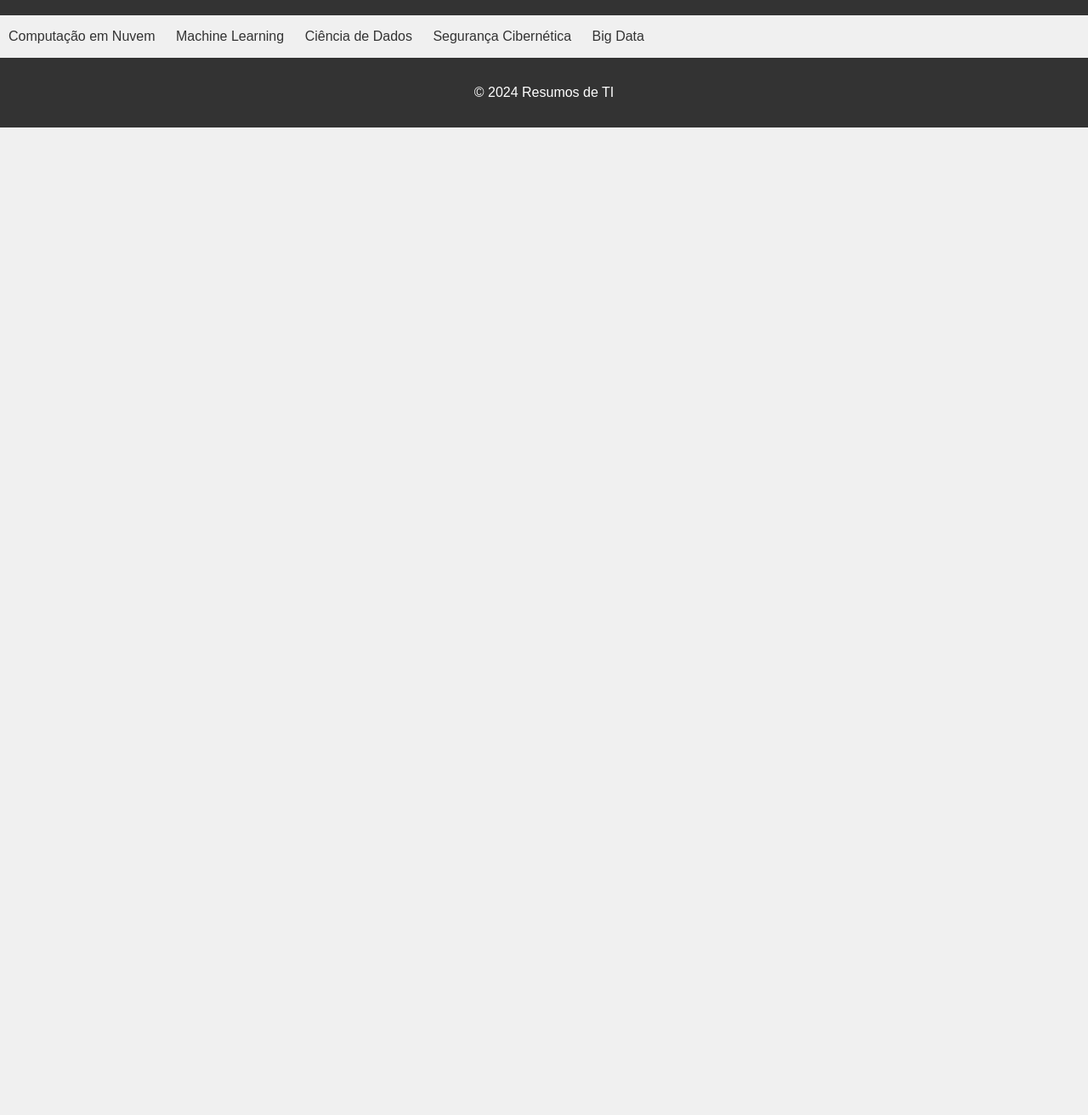
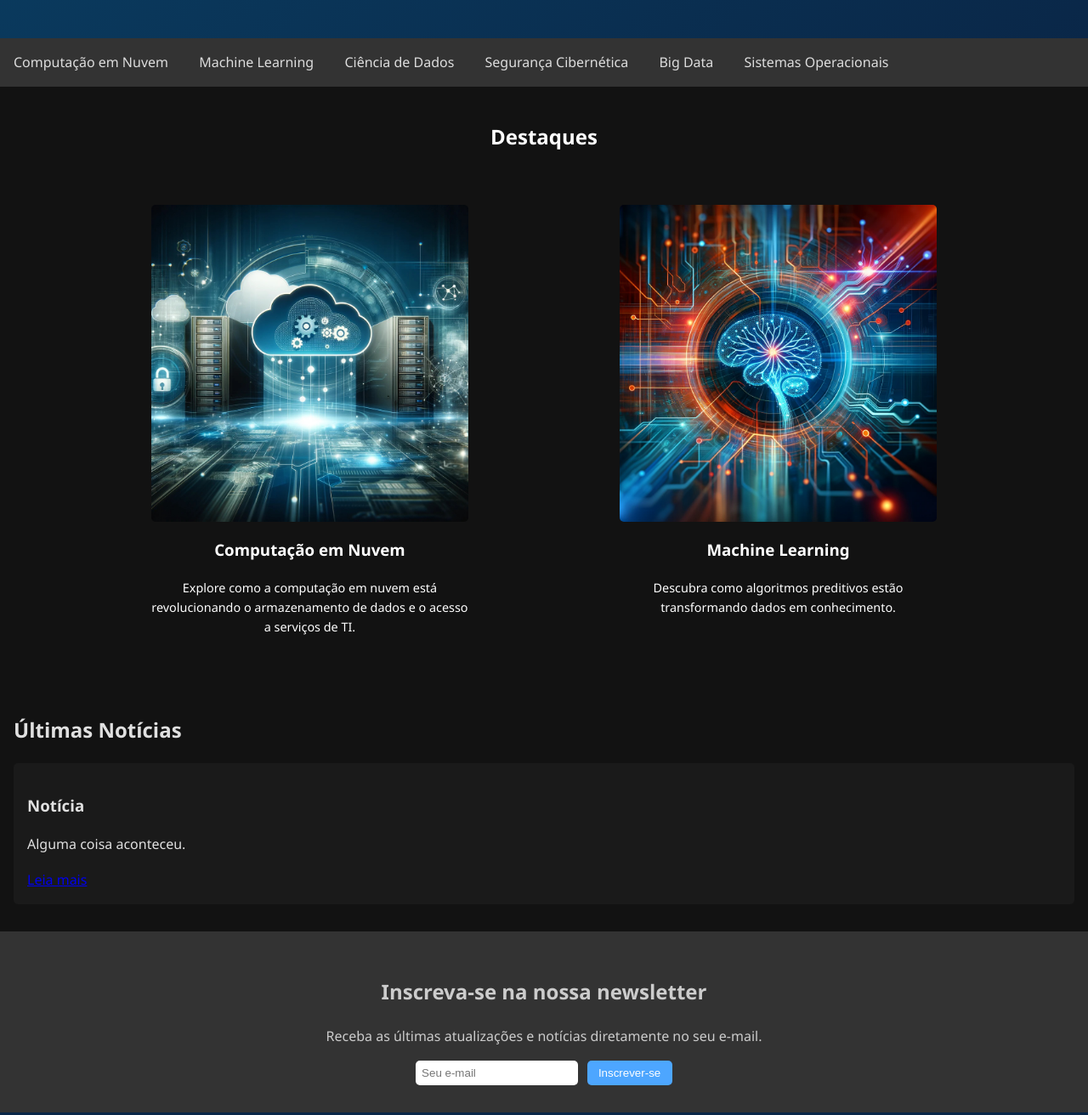
Before and after one commit to jorgelucasp42/resumos-de-ti, a plain HTML site: page index.html in a window 1280 px wide. Shown: the part 128-1440 px from the top of the page at 85% size. Before the commit the page ends 800 px from the top, so only its background shows below. Drawn offline with Linux system fonts and the light colour scheme.

Commit message:
update view

```diff
--- a/index.html
+++ b/index.html
@@ -17,8 +17,48 @@
             <li><a href="data-science.html">Ciência de Dados</a></li>
             <li><a href="cyber-security.html">Segurança Cibernética</a></li>
             <li><a href="big-data.html">Big Data</a></li>
+            <li><a href="operating-systems.html">Sistemas Operacionais</a></li>
         </ul>
     </nav>
+    <main>
+      <!-- Adicione uma div container para a seção de destaques -->
+<div class="highlights-container">
+    <h2>Destaques</h2>
+    <div class="highlights">
+        <!-- Cada destaque individual dentro de sua própria div -->
+        <div class="highlight">
+            <img src="/images/cloud-computing.jpg" alt="Computação em Nuvem">
+            <h3>Computação em Nuvem</h3>
+            <p>Explore como a computação em nuvem está revolucionando o armazenamento de dados e o acesso a serviços de TI.</p>
+        </div>
+        <div class="highlight">
+            <img src="/images/machine-learning.png" alt="Machine Learning">
+            <h3>Machine Learning</h3>
+            <p>Descubra como algoritmos preditivos estão transformando dados em conhecimento.</p>
+        </div>
+        <!-- Adicione mais destaques conforme necessário -->
+    </div>
+</div>
+
+        <section class="latest-news">
+            <h2>Últimas Notícias</h2>
+            <article>
+
+                <h3>Notícia</h3>
+                <p>Alguma coisa aconteceu.</p>
+                <a href="news-1.html">Leia mais</a>
+            </article>
+            <!-- Adicione mais artigos conforme necessário -->
+        </section>
+        <section class="newsletter-signup">
+            <h2>Inscreva-se na nossa newsletter</h2>
+            <p>Receba as últimas atualizações e notícias diretamente no seu e-mail.</p>
+            <form>
+                <input type="email" placeholder="Seu e-mail">
+                <button type="submit">Inscrever-se</button>
+            </form>
+        </section>
+    </main>
     <footer>
         <p>&copy; 2024 Resumos de TI</p>
     </footer>
--- a/style.css
+++ b/style.css
@@ -1,32 +1,162 @@
 body {
-    font-family: Arial, sans-serif;
+    font-family: 'Segoe UI', Tahoma, Geneva, Verdana, sans-serif;
     margin: 0;
     padding: 0;
-    background: #f0f0f0;
+    background: #121212;
+    color: #E0E0E0;
+    line-height: 1.6;
 }
 
-header, footer {
-    text-align: center;
-    padding: 1em;
-    background: #333;
-    color: #fff;
+header {
+    background: linear-gradient(145deg, #0a3c60, #0a2748);
+    color: #ccc;
+    padding: 2em;
+}
+
+header h1 {
+    margin: 0;
 }
 
 nav ul {
     list-style-type: none;
     padding: 0;
+    background-color: #333;
+    overflow: hidden;
+    margin: 0;
 }
 
 nav ul li {
     display: inline;
-    margin: 0 10px;
 }
 
 nav ul li a {
+    display: inline-block;
+    padding: 1em;
     text-decoration: none;
-    color: #333;
+    color: #ddd;
 }
 
-a:hover {
+nav ul li a:hover {
+    background-color: #555;
+    color: #fff;
+}
+
+.featured-topics {
+    display: flex;
+    flex-wrap: wrap;
+    justify-content: space-around;
+    padding: 1em;
+}
+
+.featured-topics .topic {
+    flex: 0 1 30%;
+    margin: 1em;
+    background: #1a1a1a;
+    padding: 1em;
+    border-radius: 5px;
+    box-shadow: 0 2px 5px rgba(0,0,0,0.2);
+}
+
+.featured-topics .topic:hover {
+    box-shadow: 0 5px 15px rgba(0,0,0,0.3);
+}
+
+.featured-topics img {
+    max-width: 100%;
+    height: auto;
+    border-radius: 5px;
+    transition: transform 0.3s ease;
+}
+
+.featured-topics img:hover {
+    transform: scale(1.05);
+}
+
+.latest-news {
+    padding: 1em;
+}
+
+.latest-news article {
+    background: #1a1a1a;
+    padding: 1em;
+    margin-bottom: 1em;
+    border-radius: 5px;
+}
+
+.newsletter-signup {
+    text-align: center;
+    padding: 2em;
+    background: #333;
+    color: #ccc;
+}
+
+.newsletter-signup input[type="email"] {
+    padding: 0.5em;
+    border-radius: 5px;
+    border: none;
+    margin-right: 0.5em;
+}
+
+.newsletter-signup button {
+    padding: 0.5em 1em;
+    background-color: #4da6ff;
+    color: white;
+    border: none;
+    border-radius: 5px;
+    cursor: pointer;
+}
+
+footer {
+    background-color: #0a2748;
+    color: #ccc;
+    text-align: center;
+    padding: 1em;
+    position: relative;
+}
+
+footer a {
+    color: #ccc;
+    text-decoration: none;
+}
+
+footer a:hover {
     text-decoration: underline;
 }
+.highlights-container h2 {
+    text-align: center;
+    color: #ffffff;
+    padding-top: 20px;
+}
+
+.highlights {
+    display: flex;
+    justify-content: space-evenly;
+    flex-wrap: wrap;
+    padding: 20px;
+}
+
+.highlight {
+    flex-basis: calc(33.333% - 40px); /* Ajuste a margem conforme necessário */
+    margin: 20px;
+    text-align: center;
+    color: #ffffff;
+}
+
+.highlight img {
+    max-width: 100%;
+    height: auto;
+    border-radius: 5px;
+    transition: transform 0.3s ease;
+}
+
+.highlight img:hover {
+    transform: scale(1.05);
+}
+
+.highlight h3 {
+    margin-top: 10px;
+}
+
+.highlight p {
+    font-size: 0.9em;
+}
```
Also changed, not shown: operating-systems.html (added, +22 -0 lines), images/big-data-image.png (added), images/cloud-computing.jpg (added), images/machine-learning.png (added).
